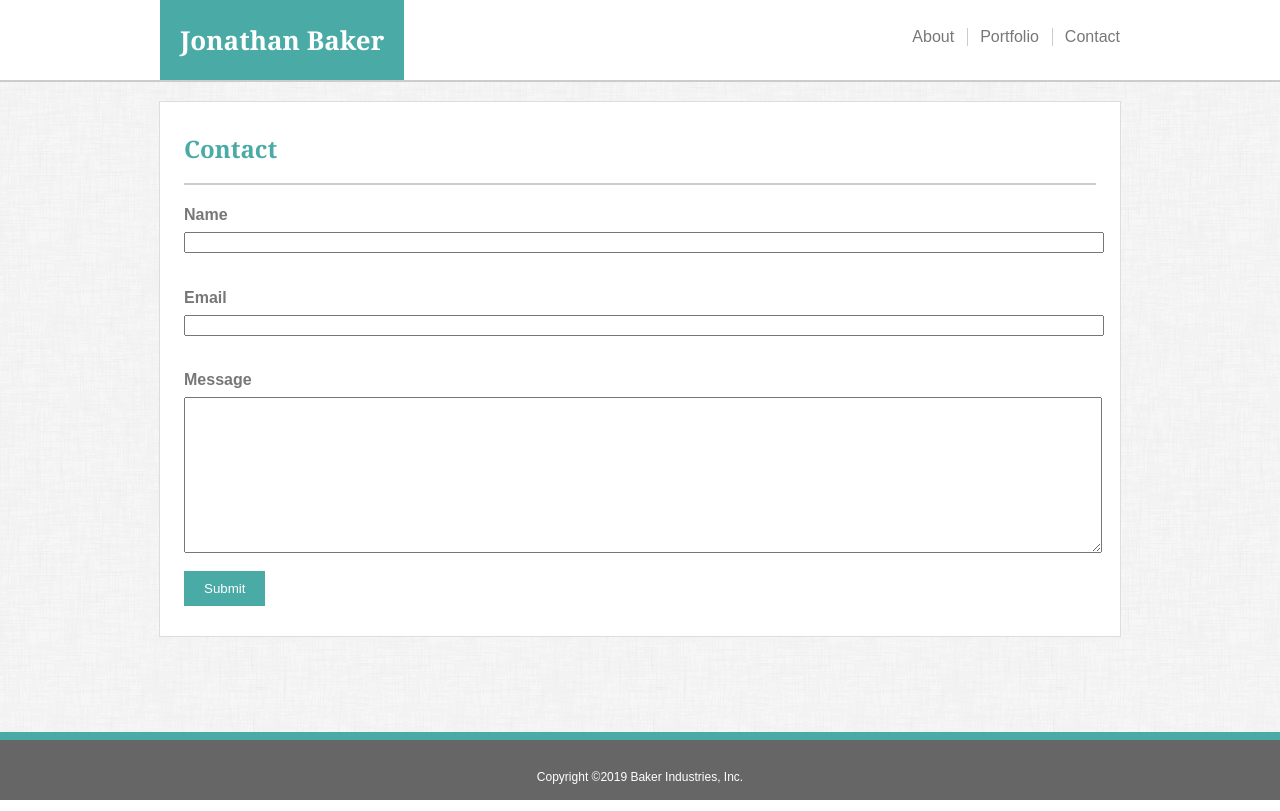
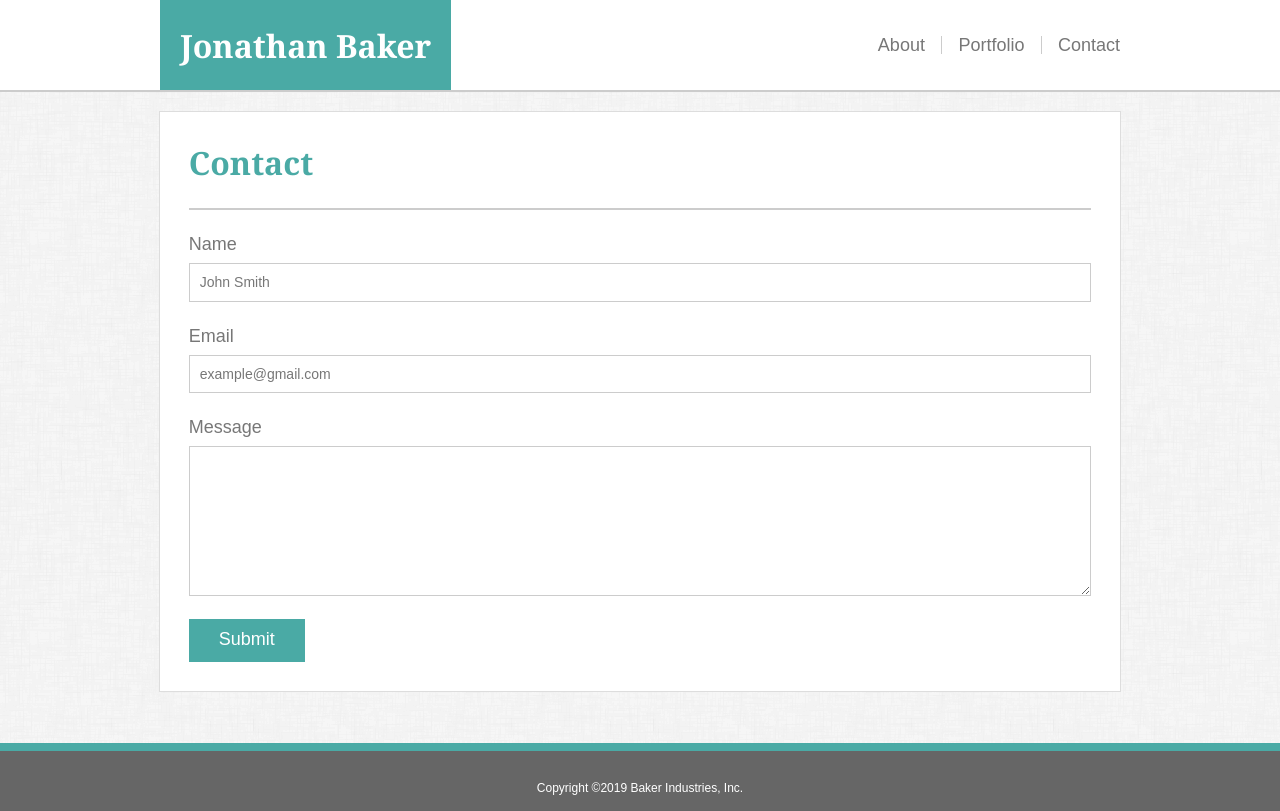
Before and after one commit to ssorpg/Basic-Portfolio, a plain HTML site: page contact.html in a window 1280 px wide. Drawn offline with Linux system fonts and the light colour scheme.

Commit message:
Large number of minor visual changes

```diff
--- a/Assets/CSS/style.css
+++ b/Assets/CSS/style.css
@@ -4,6 +4,7 @@ html {
 }
 body {
     color: #777777;
+    font-size: 18px;
     box-sizing: border-box;
     margin: 0;
     padding-bottom: 68px; /* Size of the footer's border + height */
@@ -16,11 +17,12 @@ body {
     height: 100%;
 }
 header {
-    height: 80px;
+    height: 90px;
     background-color: #ffffff;
     border-bottom: solid #cccccc 2px;
 }
 #header960 {
+    height: 100%;
     width: 960px;
     margin: auto;
 }
@@ -28,24 +30,31 @@ h1 {
     display: flex;
     align-items: center;
     justify-content: center;
-    height: 80px;
-    margin-left: 0;
-    margin-top: 0;
+    font-size: 32px;
+    height: 90px;
+    margin: 0;
     padding: 0 20px 0 20px;
     float: left;
     color: #ffffff;
     background-color: #4aaaa5;
-    font-size: 26px;
     font-family: 'Georgia', Times, 'Times New Roman', serif;
 }
 ul {
+    height: 100%;
+    margin: 0;
     margin-right: 0;
+    font-size: 18px;
     float: right;
+    display: flex;
+    align-items: center;
+    justify-content: center;
 }
 li {
     float: right;
     list-style-type: none;
-    padding: 12px;
+}
+.navbutton {
+    padding: 12px 16px 12px 16px;
 }
 a {
     text-decoration: none;
@@ -57,9 +66,8 @@ a:hover {
 }
 .navdivider {
     height: 18px;
-    float: right;
     margin: 12px 0 12px 0;
-    width: 1px;
+    width: 0.5px;
     border-right: solid #cccccc 0.5px;
 }
 section {
@@ -71,11 +79,9 @@ section {
     background-color: #ffffff;
 }
 #content {
-    width: 95%;
+    width: 94%;
     margin: auto;
-    padding: 20px;
-    padding-top: 30px;
-    padding-bottom: 30px;
+    padding: 3%;
     overflow: hidden;
 }
 #content > p {
@@ -84,55 +90,67 @@ section {
 }
 h2 {
     color: #4aaaa5;
-    font-size: 24px;
+    font-size: 32px;
     text-align: left;
     margin: auto;
     font-family: 'Georgia', Times, 'Times New Roman', serif;
 }
 #maindivider {
-    margin: 18px auto 18px auto;
+    margin: 24px auto 18px auto;
     border: solid #cccccc 1px;
 }
-#content > img {
+#profilepicture {
     float: left;
-    padding: 5px;
     padding-right: 20px;
+    padding-top: 0.6em;
     width: 150px;
 }
 .portfolioimagediv {
     position: relative;
+    margin: 2% 3% 4% 0;
     display: inline-block;
 }
 .portfolioimage {
-    padding: 20px;
+    width: 275px;
+    height: 200px;
 }
 .portfolioimagetext {
     position: absolute;
-    bottom: 30px;
-    left: 20px; /* Matches the padding of the images */
-    padding-top: 30px;
-    padding-bottom: 30px;
-    width: 400px;
+    bottom: 7%;
+    left: 0;
+    padding-top: 20px;
+    padding-bottom: 20px;
+    font-size: 20px;
+    width: 100%;
     background-color: #4aaaa5;
     text-align: center;
     color: #ffffff;
 }
 h4 {
     margin-bottom: 8px;
+    font-weight: normal;
 }
-.inputtext, textarea{
-    margin-bottom: 14px;
+.inputtext, textarea {
     width: 100%;
+    box-sizing: border-box;
+    border: solid #cccccc 1px;
+    line-height: 1.2em;
+    padding: 10px;
+    font-family: inherit;
+    color: inherit;
+    font-size: 14px;
 }
 textarea {
     resize: vertical;
+    margin: 0 0 18px 0;
     min-height: 150px;
     max-height: 300px;
 }
 #inputsubmit {
     text-align: center;
     display: block;
-    padding: 10px 20px 10px 20px;
+    font-size: 18px;
+    padding: 10px 30px 12px 30px;
     background-color: #4aaaa5;
     color: #ffffff;
     border: none;
--- a/contact.html
+++ b/contact.html
@@ -13,11 +13,11 @@
                 <h1>Jonathan Baker</h1>
 
                 <ul>
-                    <li style="padding-right: 0;"><a href="contact.html">Contact</a></li>
-                    <div class="navdivider"></div>
-                    <li><a href="portfolio.html">Portfolio</a></li>
-                    <div class="navdivider"></div>
-                    <li><a href="index.html">About</a></li>
+                    <li class="navbutton"><a href="index.html">About</a></li>
+                    <li class="navdivider"></li>
+                    <li class="navbutton"><a href="portfolio.html">Portfolio</a></li>
+                    <li class="navdivider"></li>
+                    <li class="navbutton" style="padding-right: 0;"><a href="contact.html">Contact</a></li>
                 </ul>
             </div>
         </header>
@@ -30,10 +30,10 @@
                     <div id="maindivider"></div>
 
                     <h4>Name</h4>
-                    <input type="text" name="name" class="inputtext">
+                    <input type="text" name="name" value="John Smith" class="inputtext">
 
                     <h4>Email</h4>
-                    <input type="text" name="email" class="inputtext">
+                    <input type="text" name="email" value="example@gmail.com" class="inputtext">
 
                     <h4>Message</h4>
                     <textarea type="text" name="message"></textarea>
```
Also changed, not shown: index.html (+5 -5 lines), portfolio.html (+5 -5 lines).
